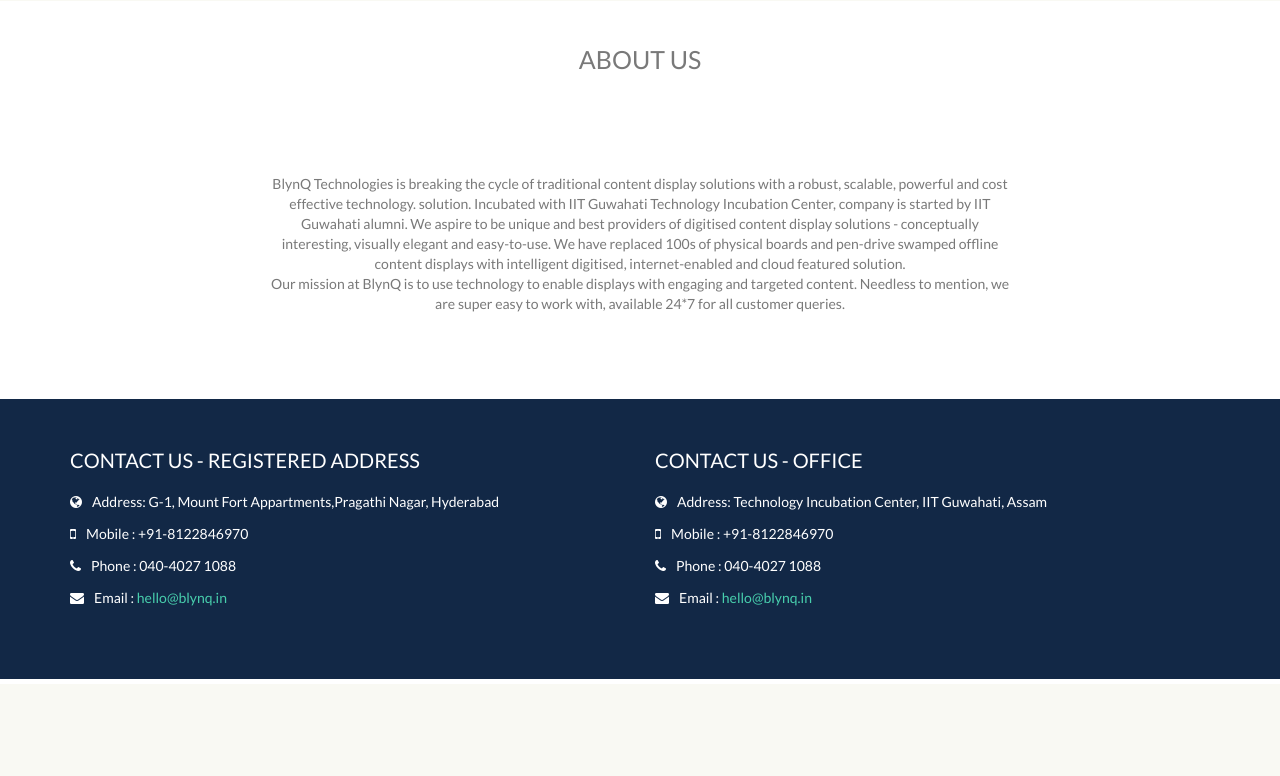
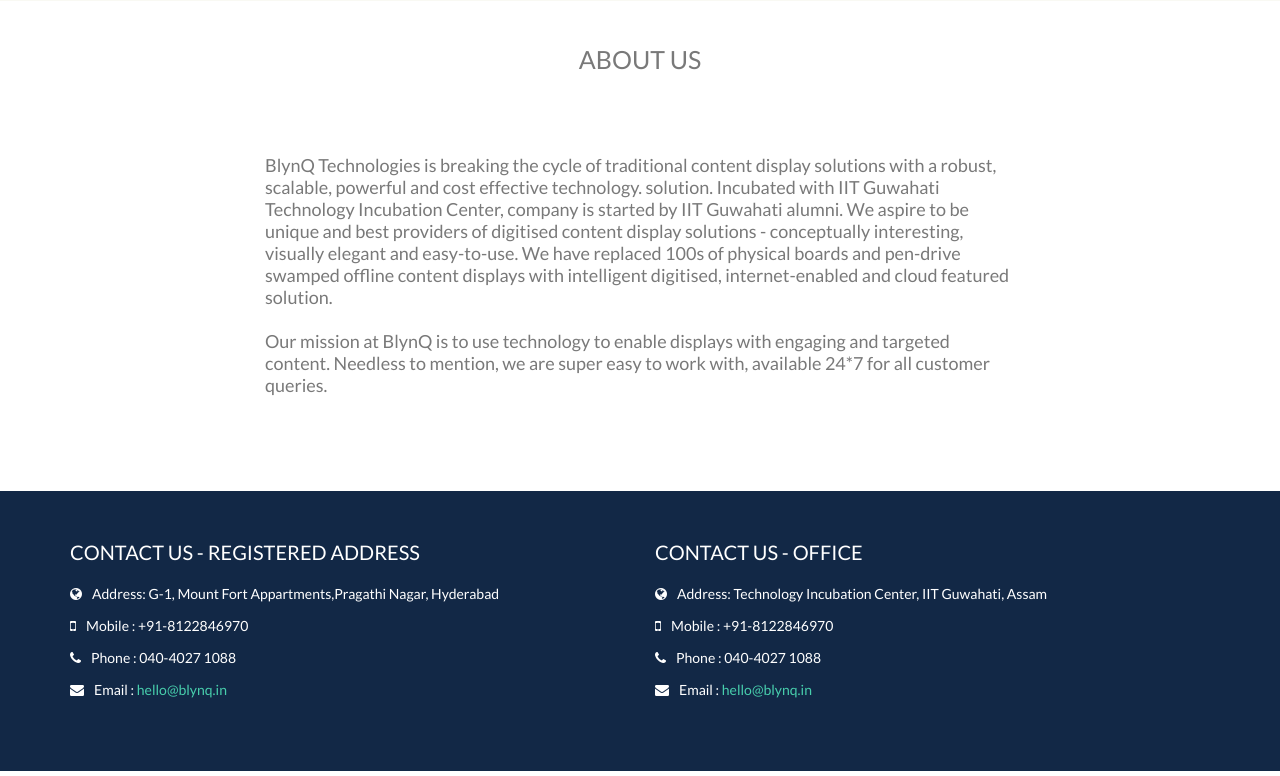
Before and after one commit to nipuniitg/blynqServer, a Django app: template blynq/templates/landing_page_content.html in a window 1280 px wide. Shown: the part 2411-3187 px from the top of the page. Before the commit the page ends 3090 px from the top, so only its background shows below. Run offline with Django 3.2, Linux system fonts and the light colour scheme; the template is opened without the code that fills it, so the values that code supplies are empty; some libraries are stand-ins or nearby versions.

Commit message:
Landing page: AboutUs font adjusted and font increased

```diff
--- a/blynq/static/LandingPage/css/style.css
+++ b/blynq/static/LandingPage/css/style.css
@@ -1471,8 +1471,11 @@ ul.page-footer-list li i { padding-right: 10px }
 }
 #about-us .au-content{
     margin-bottom: 65px;
-    margin-top : 30px;
+    margin-top : 10px;
     padding-bottom : 20px
+}
+#about-us .au-content p{
+    font-size : 18px;
 }
 /*recent work*/
 .recent h3{
--- a/blynq/templates/landing_page_content.html
+++ b/blynq/templates/landing_page_content.html
@@ -387,6 +387,7 @@
 
             <div class="col-md-offset-2 col-md-8">
                 <div class="wow fadeInUp au-content">
+                    <p>
                         BlynQ Technologies is breaking the cycle of traditional content display solutions with a robust,
                         scalable, powerful and cost effective technology. solution. Incubated with IIT Guwahati Technology
                         Incubation Center, company is started by IIT Guwahati alumni. We aspire to be unique and best
@@ -394,8 +395,12 @@
                         easy-to-use. We have replaced 100s of physical boards and pen-drive swamped offline
                         content displays with intelligent digitised, internet-enabled and cloud featured solution.
                         <br>
+                        <br>
                         Our mission at BlynQ is to use technology to enable displays with engaging and targeted content.
                         Needless to mention, we are super easy to work with, available 24*7 for all customer queries.
+
+                    </p>
+
                 </div>
             </div>
 
```
Lines whose indentation alone changed are shown as unchanged.
